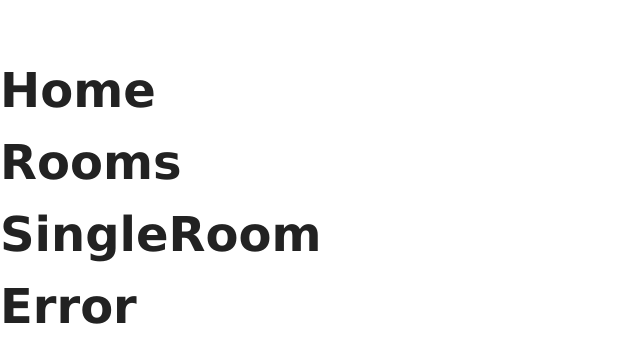
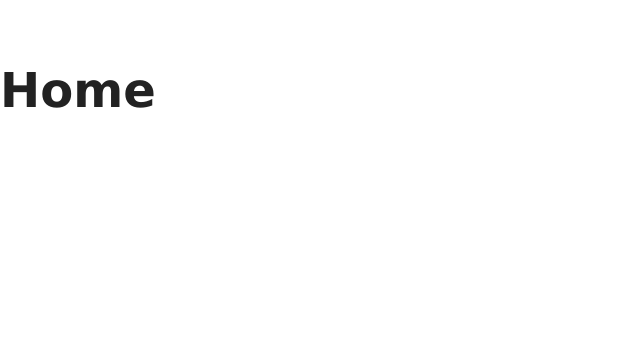
Before and after one commit to wetas2020/Hotel-Reservation, a React (Create React App) app: page / in a window 1280 px wide. Shown: the top 362 px of the page, without its empty margins (0-640 px from the left). Built offline with nearby package versions, Linux system fonts and the light colour scheme.

Commit message:
add the routing for the pages

```diff
--- a/src/App.js
+++ b/src/App.js
@@ -5,13 +5,17 @@ import Room from './pages/Room';
 import SingleRoom from './pages/SingleRoom';
 import Error from './pages/Error';
 
+import { Route, Routes } from 'react-router-dom';
+
 function App() {
     return (
         <div>
-            <Home />
-            <Room />
-            <SingleRoom />
-            <Error />
+            <Routes>
+                <Route path="/" element={<Home />} />
+                <Route path="/rooms/" element={<Room />} />
+                <Route path="/rooms/:slug" element={<SingleRoom />} />
+                <Route path="*" element={<Error />} />
+            </Routes>
         </div>
     );
 }
--- a/src/index.js
+++ b/src/index.js
@@ -1,14 +1,17 @@
 import React from 'react';
 import ReactDOM from 'react-dom/client';
 // import './index.css';
+import { BrowserRouter as Router } from 'react-router-dom';
 import App from './App';
 import reportWebVitals from './reportWebVitals';
 
 const root = ReactDOM.createRoot(document.getElementById('root'));
 root.render(
-    <React.StrictMode>
-        <App />
-    </React.StrictMode>
+    <Router>
+        <React.StrictMode>
+            <App />
+        </React.StrictMode>
+    </Router>
 );
 
 // If you want to start measuring performance in your app, pass a function
```
Also changed, not shown: public/logo192.png (added), public/logo512.png (added).
